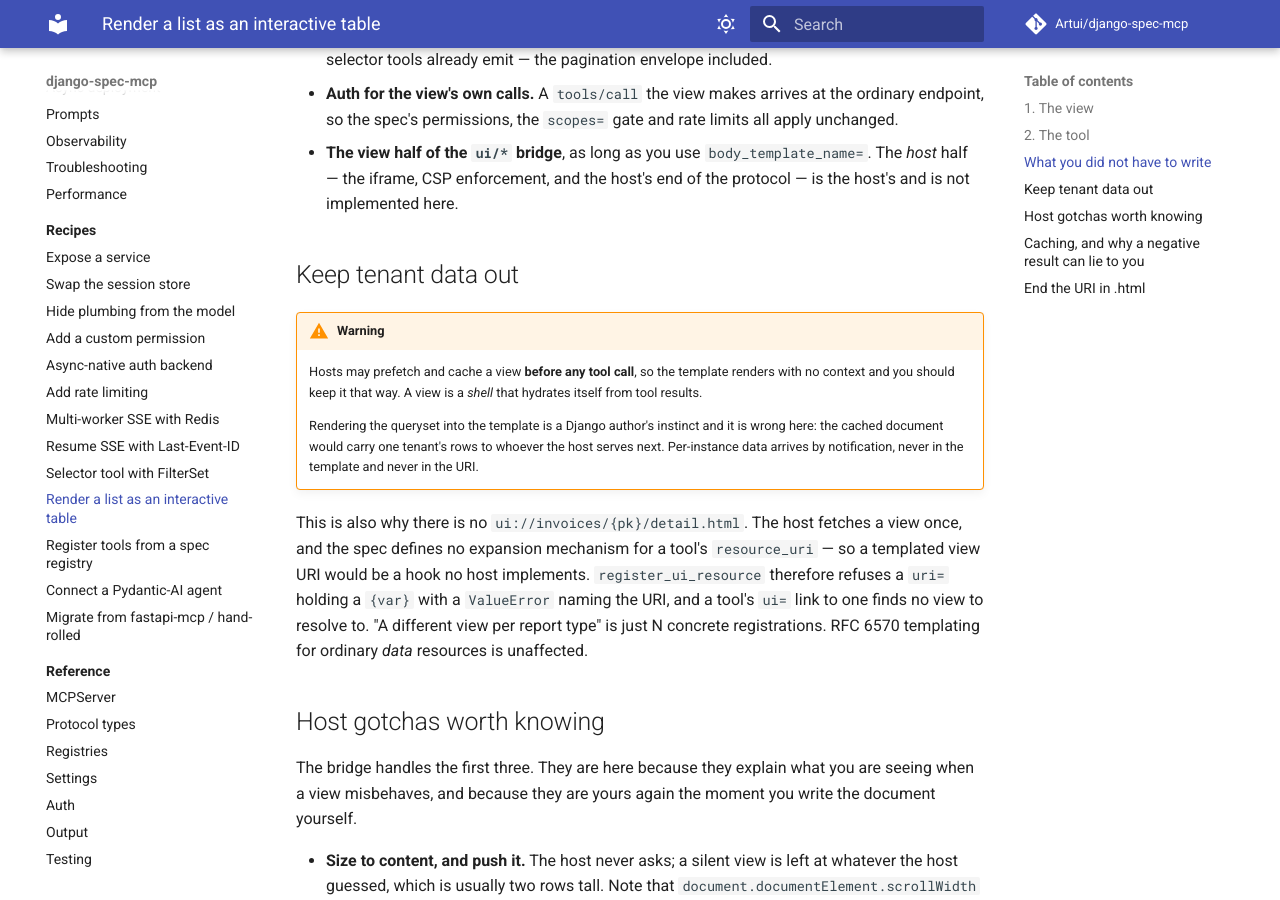
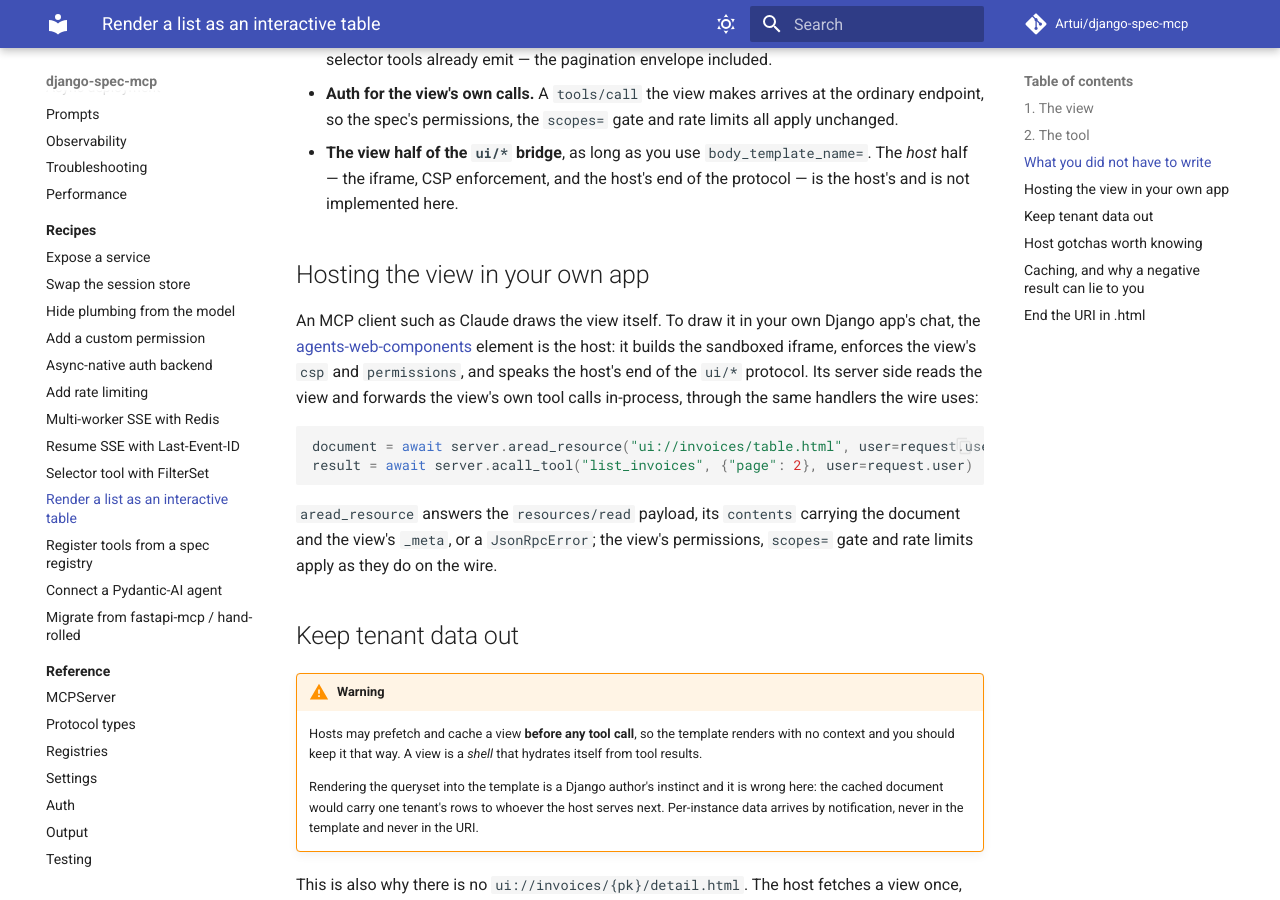
Before and after one commit to Artui/django-spec-mcp, an MkDocs documentation site: the page built from docs/recipes/interactive-view.md, in a window 1280 px wide and 900 px high, scrolled down 2200 px. Built offline with MkDocs 1.6.1 and Material for MkDocs 9.7.7, drawn with Linux system fonts in a browser that asks for light colours; comment, search, counter and statistics services are not loaded.

Commit message:
Release 0.14.0: aread_resource, permissions as the Apps schema's object
Add MCPServer.aread_resource, the in-process twin of resources/read beside
acall_tool, so an app host reads a ui:// view with the resource's
permissions, scopes gate and rate limits applied. Serialise
UIResourceMeta.permissions as ext-apps' McpUiResourcePermissionsSchema
object ({"camera": {}}) instead of a list. The interactive-view recipe
names agents-web-components as a host.

Co-Authored-By: Claude Opus 5.5 <noreply@anthropic.com>

````diff
--- a/django_spec_mcp/version.py
+++ b/django_spec_mcp/version.py
@@ -1,5 +1,5 @@
 from __future__ import annotations
 
-__version__: str = "0.13.0"
+__version__: str = "0.14.0"
 
 __all__ = ["__version__"]
--- a/docs/concepts.md
+++ b/docs/concepts.md
@@ -1036,7 +1036,7 @@ wire says which tools were left out or why. An in-process consumer can ask:
 `MCPServer.unavailable_tools` names each tool the listing omits with the
 `Affordance` that omitted it, from the same pass, so a model can be told the
 operation exists and why it cannot run now rather than guessing (see
-[Full in-process transport](#full-in-process-transport-acall_tool-list_tools)).
+[Full in-process transport](#full-in-process-transport-acall_tool-aread_resource-list_tools)).
 
 ### Tool annotations
 
@@ -1162,10 +1162,10 @@ bearing `user=` is synthesised. The spec finds the copy, or the synthesised
 request, as `call_context["request"]`, with no `mcp_token` on it, even when
 the handed request carried one: `call_tool` has no token.
 
-### Full in-process transport: `acall_tool` / `list_tools`
+### Full in-process transport: `acall_tool` / `aread_resource` / `list_tools`
 
 `call_tool` is the spec **core**. When an in-process consumer needs the *whole*
-transport — exactly what a remote MCP client sees — `MCPServer` exposes two
+transport — exactly what a remote MCP client sees — `MCPServer` exposes three
 async-friendly siblings that route through the same wire handlers:
 
 ```python
@@ -1190,12 +1190,18 @@ result["structuredContent"]  # the wire's result payload (dict, not ToolResult)
   returns the wire's `dict` payload (`content` / `structuredContent` /
   `isError`) or a `JsonRpcError` for a protocol fault (unknown tool, malformed
   `arguments` shape, denied permission).
-
-Both build the call context internally from `user` + `request`, handling a
+- `aread_resource(uri, *, user, request=None, scopes=None)` reads a resource the
+  same way, through the `resources/read` handler: its permissions, the `scopes=`
+  gate and the rate limits apply. It returns the wire's `dict` payload
+  (`contents`, each entry with its `_meta`) or a `JsonRpcError`. An app host reads
+  an interactive view's `ui://` document through it.
+
+All three build the call context internally from `user` + `request`, handling a
 handed request as `call_tool` does: a copy bearing the call's user, or a
-minimal request synthesised when `request` is `None`. `acall_tool` carries a
-token built from `user=` and `scopes=` on that request as `mcp_token`, so a
-tool gated by `scopes=` is invokable in-process just as it is on the wire.
+minimal request synthesised when `request` is `None`. `acall_tool` and
+`aread_resource` carry a token built from `user=` and `scopes=` on that request as
+`mcp_token`, so a tool or resource gated by `scopes=` is reachable in-process just
+as it is on the wire.
 `JsonRpcError` and `JsonRpcErrorCode` are re-exported from the package root so
 a consumer can branch on faults. This is the surface an in-process MCP bridge
 consumes to run this server's tools with HTTP-equivalent semantics.
--- a/docs/recipes/interactive-view.md
+++ b/docs/recipes/interactive-view.md
@@ -112,6 +112,25 @@ rather than reaching the host as a dangling reference.
   `body_template_name=`. The *host* half — the iframe, CSP enforcement, and the
   host's end of the protocol — is the host's and is not implemented here.
 
+## Hosting the view in your own app
+
+An MCP client such as Claude draws the view itself. To draw it in your own Django
+app's chat, the
+[agents-web-components](https://github.com/Artui/agents-web-components) element
+is the host: it builds the sandboxed iframe, enforces the view's `csp` and
+`permissions`, and speaks the host's end of the `ui/*` protocol. Its server side
+reads the view and forwards the view's own tool calls in-process, through the same
+handlers the wire uses:
+
+```python
+document = await server.aread_resource("ui://invoices/table.html", user=request.user)
+result = await server.acall_tool("list_invoices", {"page": 2}, user=request.user)
+```
+
+`aread_resource` answers the `resources/read` payload, its `contents` carrying the
+document and the view's `_meta`, or a `JsonRpcError`; the view's permissions,
+`scopes=` gate and rate limits apply as they do on the wire.
+
 ## Keep tenant data out
 
 !!! warning
--- a/pyproject.toml
+++ b/pyproject.toml
@@ -237,7 +237,7 @@ root = ["./django_spec_mcp"]
 # block under a new dated heading. Run via `uvx bump-my-version` (no
 # permanent dependency added to the project).
 [tool.bumpversion]
-current_version = "0.13.0"
+current_version = "0.14.0"
 allow_dirty = false
 commit = false
 tag = false
````
Also changed, not shown: CHANGELOG.md (+20 -1 lines), docs/reference/testing.md (+1 -1 lines), 4 other files.
